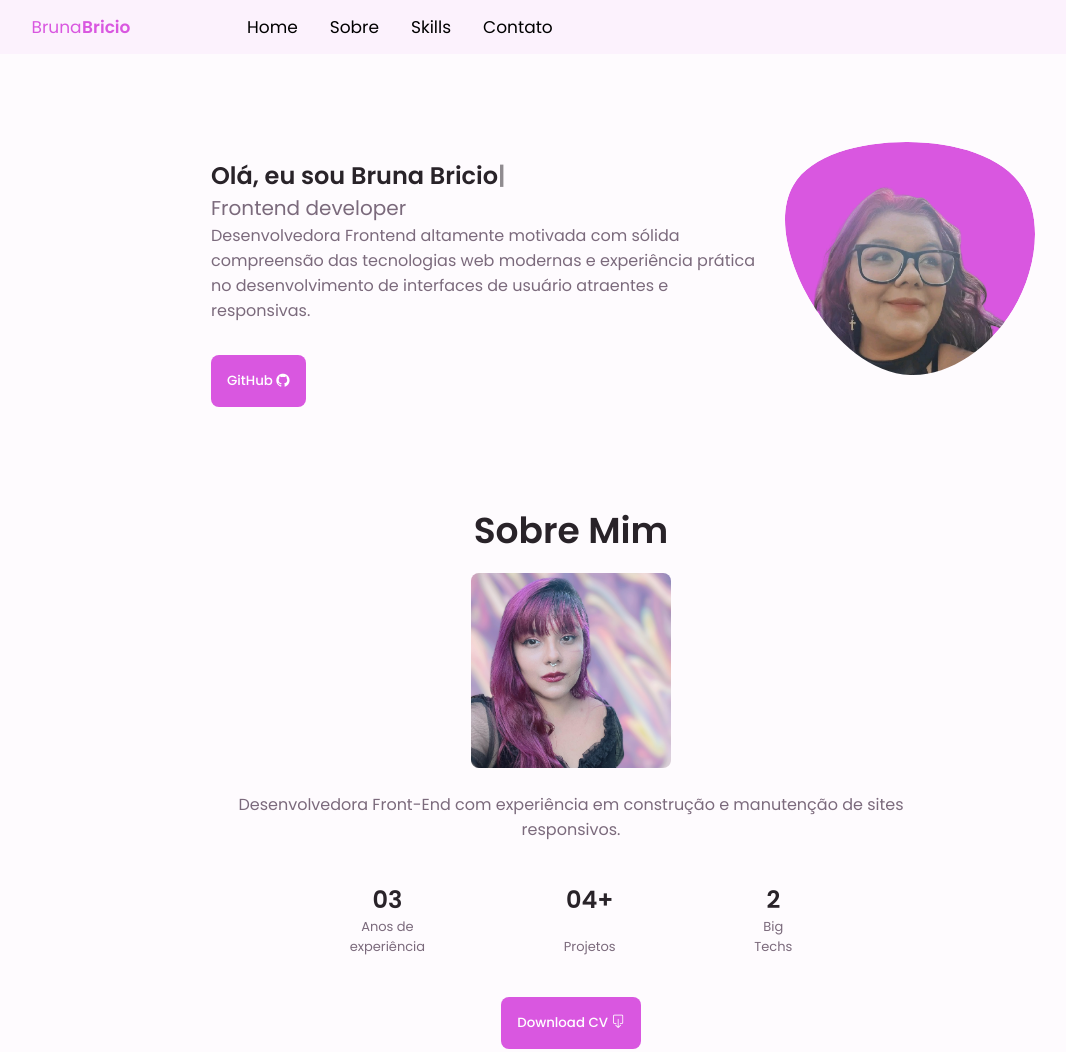
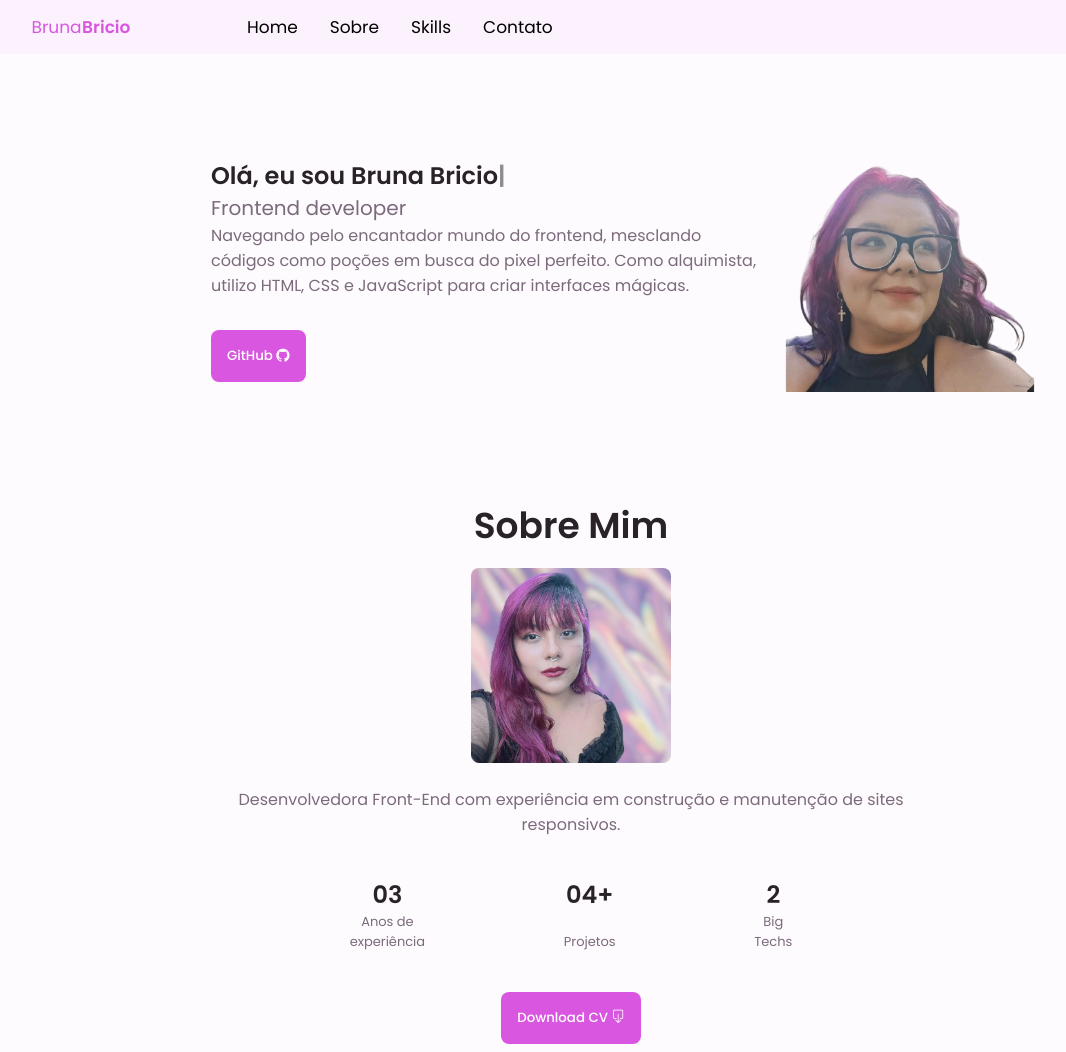
Before and after one commit to brunabricio/my-portfolio, a plain HTML site: page index.html in a window 1280 px wide. Shown: the top 1052 px of the page, without its empty margins (69-1135 px from the left). Drawn offline with nearby package versions, Linux system fonts and the light colour scheme.

Commit message:
Update index.html

```diff
--- a/index.html
+++ b/index.html
@@ -23,6 +23,9 @@
     </a>
   </div>
 
+
+
+
     <main class="main">
       <section class="home section" id="home">
         <div class="home__container container grid">
@@ -31,10 +34,7 @@
               <h1 class="home__title">Olá, eu sou Bruna Bricio</h1>
               <h3 class="home__subtitle">Frontend developer</h3>
               <p class="home__description">
-                Desenvolvedora Frontend altamente motivada com sólida
-                compreensão das tecnologias web modernas e experiência prática
-                no desenvolvimento de interfaces de usuário atraentes e
-                responsivas.
+                Navegando pelo encantador mundo do frontend, mesclando códigos como poções em busca do pixel perfeito. Como alquimista, utilizo HTML, CSS e JavaScript para criar interfaces mágicas.
               </p>
               <div>
                 <button class="button button--flex">
@@ -44,35 +44,8 @@
             </div>
 
             <div class="home__img">
-              <svg
-                class="home__blob"
-                viewBox="0 0 200 187"
-                xmlns="http://www.w3.org/2000/svg"
-                xmlns:xlink="http://www.w3.org/1999/xlink"
-              >
-                <mask id="mask0" mask-type="alpha">
-                  <path
-                    d="M190.312 36.4879C206.582 62.1187 201.309 102.826 182.328 134.186C163.346 165.547
-                            130.807 187.559 100.226 186.353C69.6454 185.297 41.0228 161.023 21.7403 129.362C2.45775
-                            97.8511 -7.48481 59.1033 6.67581 34.5279C20.9871 10.1032 59.7028 -0.149132 97.9666
-                            0.00163737C136.23 0.303176 174.193 10.857 190.312 36.4879Z"
-                  />
-                </mask>
-                <g mask="url(#mask0)">
-                  <path
-                    d="M190.312 36.4879C206.582 62.1187 201.309 102.826 182.328 134.186C163.346
-                            165.547 130.807 187.559 100.226 186.353C69.6454 185.297 41.0228 161.023 21.7403
-                            129.362C2.45775 97.8511 -7.48481 59.1033 6.67581 34.5279C20.9871 10.1032 59.7028
-                            -0.149132 97.9666 0.00163737C136.23 0.303176 174.193 10.857 190.312 36.4879Z"
-                  />
-                  <image
-                    class="home__blob-img"
-                    x="12"
-                    y="18"
-                    href="assets/img/perfil.png"
-                  />
-                </g>
-              </svg>
+            <img class="home__img__radius" src="assets/img/perfil.png">
+            </div>
             </div>
           </div>
         </div>
@@ -270,7 +243,6 @@
         </div>
       </section>
 
-<!--
       <section class="qualification section" id="qualificacoes">
         <h2 class="section__title">Qualificações</h2>
 
@@ -283,11 +255,6 @@
               <i class="bi bi-mortarboard qualification__icon"></i>
               Formação Acadêmica
             </div>
-
-            <div class="qualification__button button--flex">
-              <i class="bi bi-bag qualification__icon"></i>
-              Cursos
-            </div>
           </div>
 
           <div class="qualification__section">
@@ -298,70 +265,47 @@
             >
               <div class="qualification__data">
                 <div>
-                  <h3 class="qualification__title">Analista de Sistemas</h3>
-                  <span class="qualification__subtitle">PUC</span>
+                  <h3 class="qualification__title">Análise de Sistemas</h3>
+                  <span class="qualification__subtitle">PUC - Pontifice Universidade Católica</span>
                   <div class="qualification__calendar">
                     <i class="bi bi-calendar-heart"></i>
-                    2023 - 2023
+                    2023 - Atualmente
                   </div>
-                </div>
-
-                <div>
-                  <span class="qualification__rouder"></span>
-                  <span class="qualification__line"></span>
                 </div>
               </div>
 
               <div class="qualification__data">
                 <div>
-                  <h3 class="qualification__title">BCMT</h3>
-                  <span class="qualification__subtitle">UFRJ</span>
+                  <h3 class="qualification__title">BCMT - Bacharel em Ciências Matemáticas e da Terra</h3>
+                  <span class="qualification__subtitle">UFRJ - Universidade Federal do Rio de Janeiro</span>
                   <div class="qualification__calendar">
                     <i class="bi bi-calendar-heart"></i>
-                    2021 - 2023
+                    2021 - Trancado
                   </div>
-                </div>
-
-                <div>
-                  <span class="qualification__rouder"></span>
-                  <span class="qualification__line"></span>
                 </div>
               </div>
 
-
-
-              <div class="qualification__data">
-                <div>
-                  <h3 class="qualification__title">Frontend Developer</h3>
-                  <span class="qualification__subtitle"
-                    >Open e Inner Source - Itau Unibanco</span
-                  >
-                  <div class="qualification__calendar">
-                    <i class="bi bi-calendar-heart"></i>
-                    jan 2023 - Atual
-                  </div>
+              <div class="qualification__tabs">
+                <div
+                  class="qualification__button button--flex"
+                  data-target="#courses"
+                >
+                  <i class="bi bi-mortarboard qualification__icon"></i>
+                  Cursos
                 </div>
-
-              <div class="qualification__data">
-                <div>
-                  <h3 class="qualification__title">Frontend Developer</h3>
-                  <span class="qualification__subtitle"
-                    >Developer Advocate - Itaú Unibanco</span
-                  >
-                  <div class="qualification__calendar">
-                    <i class="bi bi-calendar-heart"></i>
-                    jun 2021 - jan 2023
-                  </div>
+              </div>
+              <div>
+                <h3 class="qualification__title">BCMT - Bacharel em Ciências Matemáticas e da Terra</h3>
+                <span class="qualification__subtitle">UFRJ - Universidade Federal do Rio de Janeiro</span>
+                <div class="qualification__calendar">
+                  <i class="bi bi-calendar-heart"></i>
+                  2021 - Trancado
                 </div>
-
-              <div class="qualification__data">
-
               </div>
             </div>
           </div>
         </div>
       </section>
--->
 
       <section class="portfolio section" id="portfolio">
           <h2 class="section__title">Portfolio</h2>
@@ -398,6 +342,7 @@
                 </div>
           </div>
       </section>
+
 
       <section class="contact section" id="contact">
         <h2 class="section__title">Contato</h2>
```
